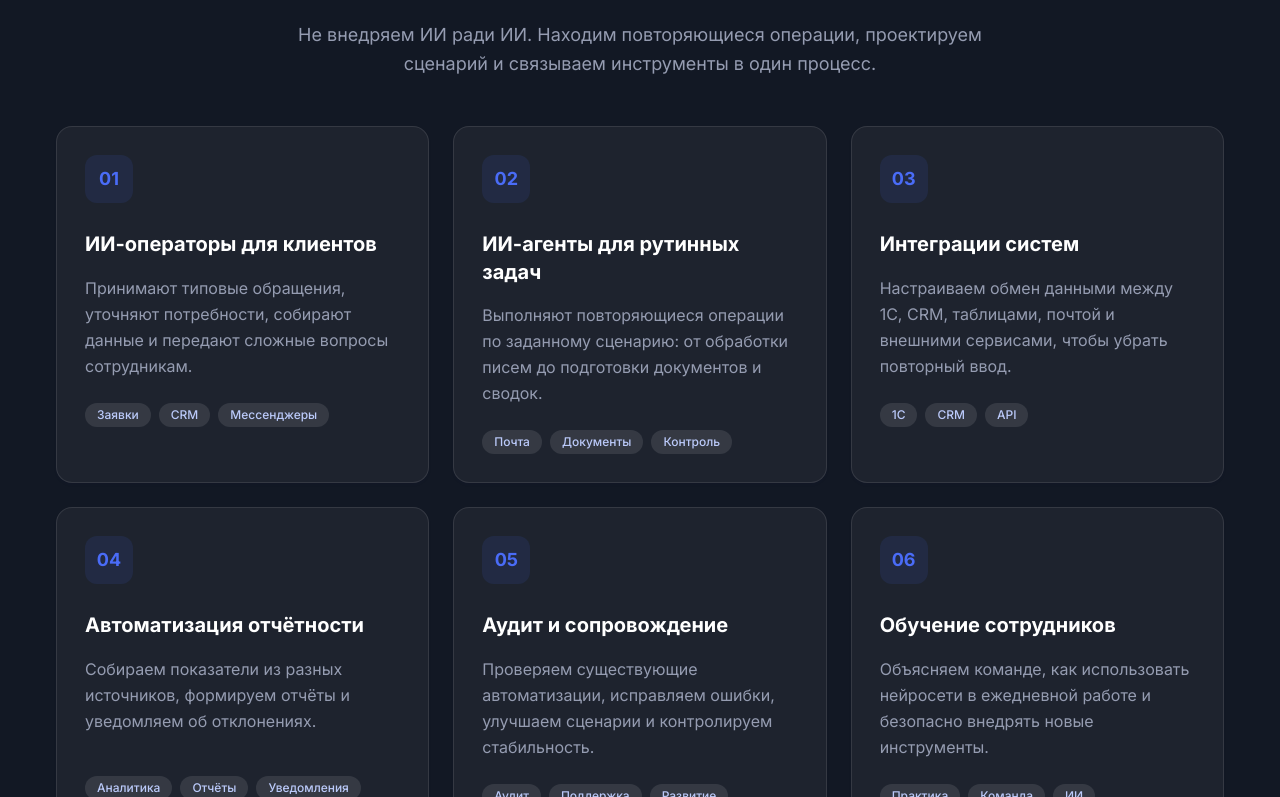
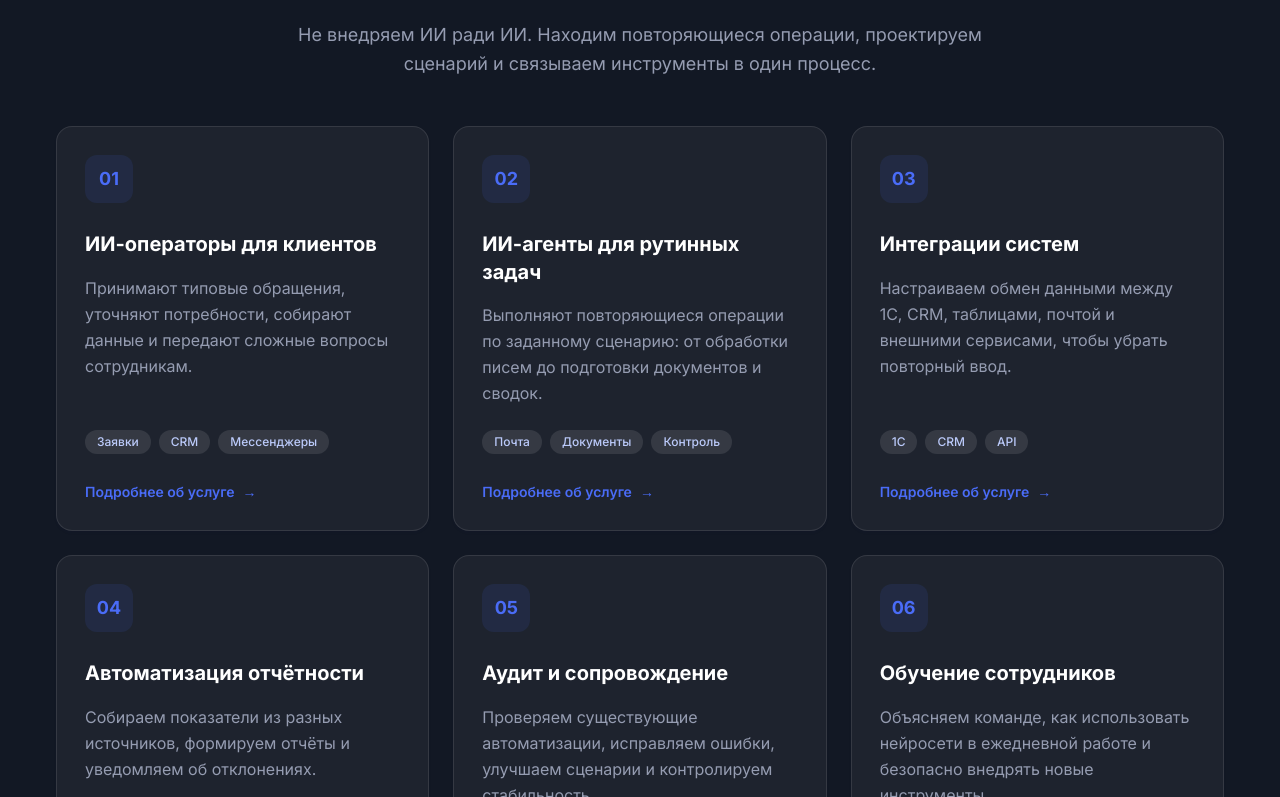
Before and after one commit to valhoroshev-web/ai-business-site, a Next.js app: page / in a window 1280 px wide. Shown: the part 1283-2080 px from the top of the page. Built offline with nearby package versions, Linux system fonts and the light colour scheme; no server answers.

Commit message:
feat: link four homepage service cards to dedicated pages

```diff
--- a/src/app/page.tsx
+++ b/src/app/page.tsx
@@ -18,6 +18,7 @@ const services = [
     description:
       "Принимают типовые обращения, уточняют потребности, собирают данные и передают сложные вопросы сотрудникам.",
     tags: ["Заявки", "CRM", "Мессенджеры"],
+    href: "/services/sales-automation",
   },
   {
     number: "02",
@@ -25,6 +26,7 @@ const services = [
     description:
       "Выполняют повторяющиеся операции по заданному сценарию: от обработки писем до подготовки документов и сводок.",
     tags: ["Почта", "Документы", "Контроль"],
+    href: "/services/ai-agents",
   },
   {
     number: "03",
@@ -32,6 +34,7 @@ const services = [
     description:
       "Настраиваем обмен данными между 1С, CRM, таблицами, почтой и внешними сервисами, чтобы убрать повторный ввод.",
     tags: ["1С", "CRM", "API"],
+    href: "/services/1c-crm",
   },
   {
     number: "04",
@@ -39,6 +42,7 @@ const services = [
     description:
       "Собираем показатели из разных источников, формируем отчёты и уведомляем об отклонениях.",
     tags: ["Аналитика", "Отчёты", "Уведомления"],
+    href: "/services/reporting",
   },
   {
     number: "05",
@@ -212,15 +216,24 @@ export default function Home() {
           />
           <div className="grid gap-6 md:grid-cols-2 lg:grid-cols-3">
             {services.map((service) => (
-              <article key={service.number} className="rounded-2xl border border-gray-200 bg-white p-7 shadow-one transition hover:-translate-y-1 hover:shadow-feature-2 dark:border-white/10 dark:bg-gray-dark">
+              <article key={service.number} className="flex h-full flex-col rounded-2xl border border-gray-200 bg-white p-7 shadow-one transition hover:-translate-y-1 hover:shadow-feature-2 dark:border-white/10 dark:bg-gray-dark">
                 <div className="mb-7 flex h-12 w-12 items-center justify-center rounded-xl bg-primary/10 text-lg font-bold text-primary">{service.number}</div>
                 <h3 className="mb-4 text-xl font-bold leading-snug text-black dark:text-white">{service.title}</h3>
-                <p className="mb-6 min-h-24 text-base leading-relaxed text-body-color dark:text-body-color-dark">{service.description}</p>
+                <p className="mb-6 flex-1 text-base leading-relaxed text-body-color dark:text-body-color-dark">{service.description}</p>
                 <div className="flex flex-wrap gap-2">
                   {service.tags.map((tag) => (
                     <span key={tag} className="rounded-full bg-[#EFF3FE] px-3 py-1 text-xs font-medium text-[#4460af] dark:bg-white/10 dark:text-[#bbcafa]">{tag}</span>
                   ))}
                 </div>
+                {"href" in service && service.href ? (
+                  <Link
+                    href={service.href}
+                    className="mt-7 inline-flex items-center gap-2 self-start text-sm font-semibold text-primary hover:underline"
+                    aria-label={"Подробнее: " + service.title}
+                  >
+                    Подробнее об услуге <span aria-hidden="true">→</span>
+                  </Link>
+                ) : null}
               </article>
             ))}
           </div>
```
